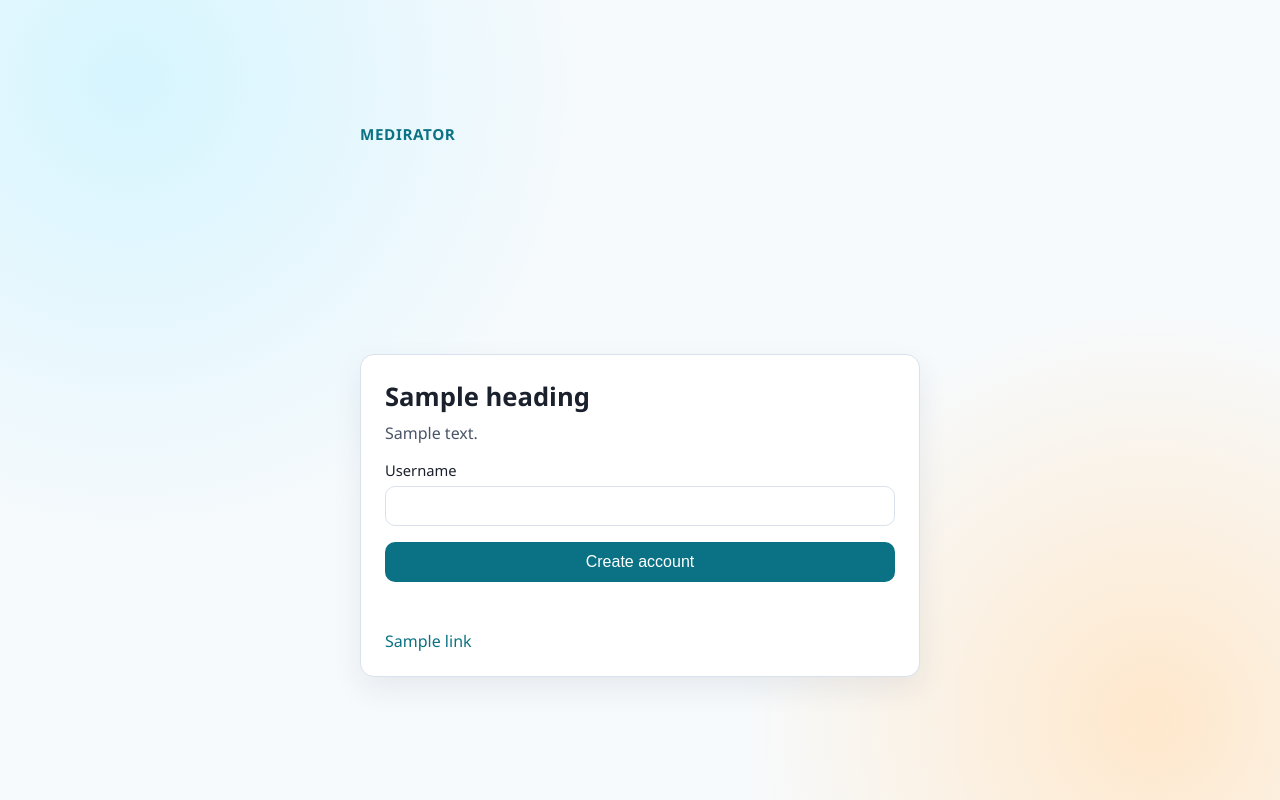
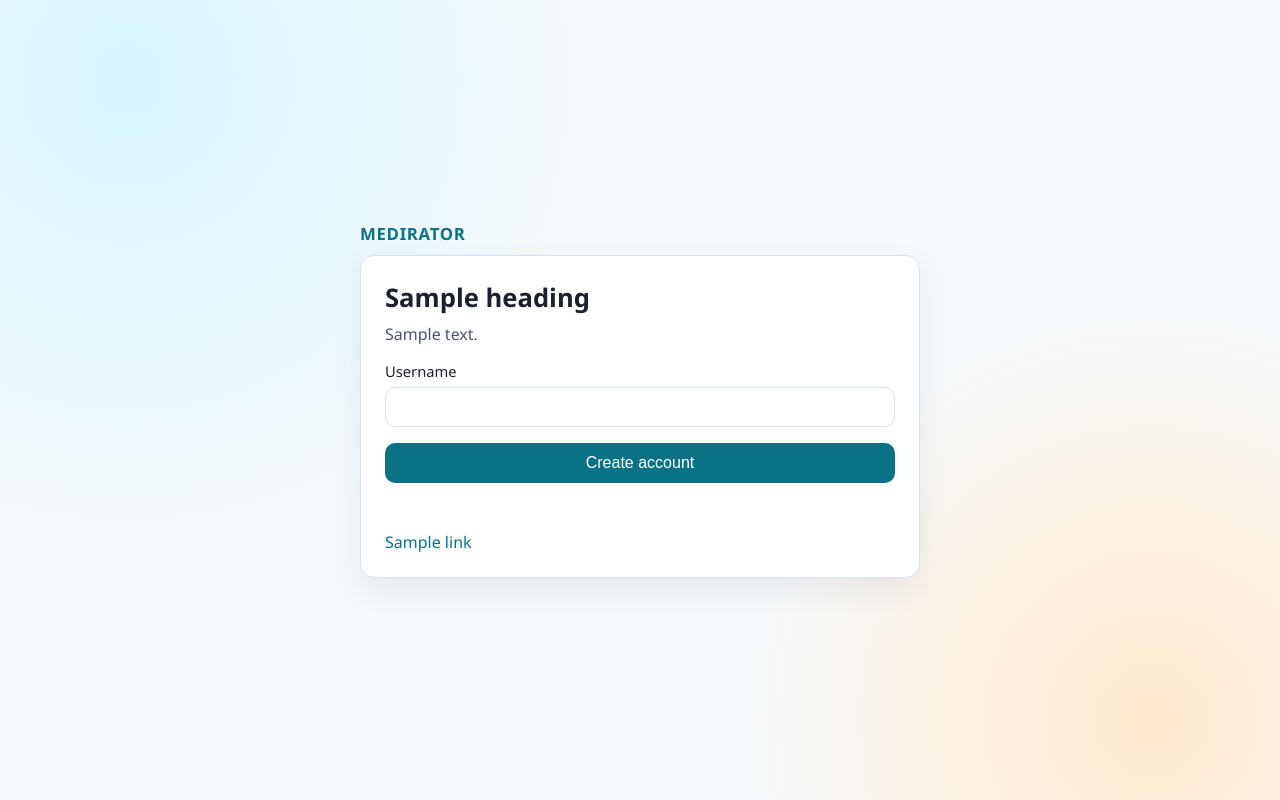
Before and after one commit to berenslab/medirater, a FastAPI app: template templates/signup.html in a window 1280 px wide. Run offline with FastAPI, Linux system fonts and the light colour scheme; the template is opened without the code that fills it: most values are stand-ins (such as "Sample title", 1, 10 or a date in 2020); parts of the project's set-up code (start-up, migrations or seed data) failed here and were passed over.

Commit message:
change: style

```diff
--- a/templates/signup.html
+++ b/templates/signup.html
@@ -26,12 +26,26 @@
         radial-gradient(circle at 10% 10%, #d6f5ff 0, transparent 35%),
         radial-gradient(circle at 90% 90%, #ffe8cc 0, transparent 30%),
         var(--bg);
-      display: grid;
-      place-items: center;
+      display: flex;
+      justify-content: center;
+      align-items: center;
       padding: 24px;
     }
+    .shell {
+      width: min(560px, 100%);
+    }
+    .brand-link {
+      display: inline-block;
+      margin: 0 0 10px;
+      font-size: 1.05rem;
+      color: var(--accent);
+      text-decoration: none;
+      text-transform: uppercase;
+      letter-spacing: 0.04em;
+      font-weight: 700;
+    }
     .card {
-      width: min(560px, 100%);
+      width: 100%;
       background: var(--panel);
       border: 1px solid var(--border);
       border-radius: 14px;
@@ -72,8 +86,9 @@
   </style>
 </head>
 <body>
-  <div style="width:min(560px,100%);margin:0 auto 10px;"><a href="/" style="font-size:0.95rem;color:var(--accent);text-decoration:none;text-transform:uppercase;letter-spacing:0.04em;font-weight:600;">medirator</a></div>
-  <main class="card">
+  <div class="shell">
+    <a href="/" class="brand-link">medirator</a>
+    <main class="card">
         <h1>{{ heading }}</h1>
     <p>{{ token_note }}</p>
     <form id="signup-form">
@@ -95,7 +110,8 @@
       {% endfor %}
     </div>
     {% endif %}
-  </main>
+    </main>
+  </div>
 
   <script>
     const TOKEN_REQUIRED = {{ "true" if token_required else "false" }};
```
Also changed, not shown: templates/login.html (+22 -6 lines).
